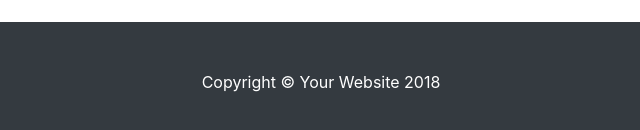
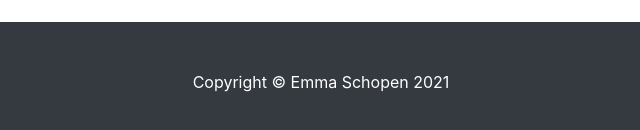
Before and after one commit to geog3540/eschopen, a website: page index.html in a window 1280 px wide. Shown: the part 1060-1190 px from the top of the page, 319-959 px from the left. Drawn offline with Linux system fonts and the light colour scheme.

Commit message:
Update index.html

```diff
--- a/index.html
+++ b/index.html
@@ -118,7 +118,7 @@
     <!-- Footer -->
     <footer class="py-5 bg-dark">
       <div class="container">
-        <p class="m-0 text-center text-white">Copyright &copy; Your Website 2018</p>
+        <p class="m-0 text-center text-white">Copyright &copy; Emma Schopen 2021</p>
       </div>
       <!-- /.container -->
     </footer>
```
